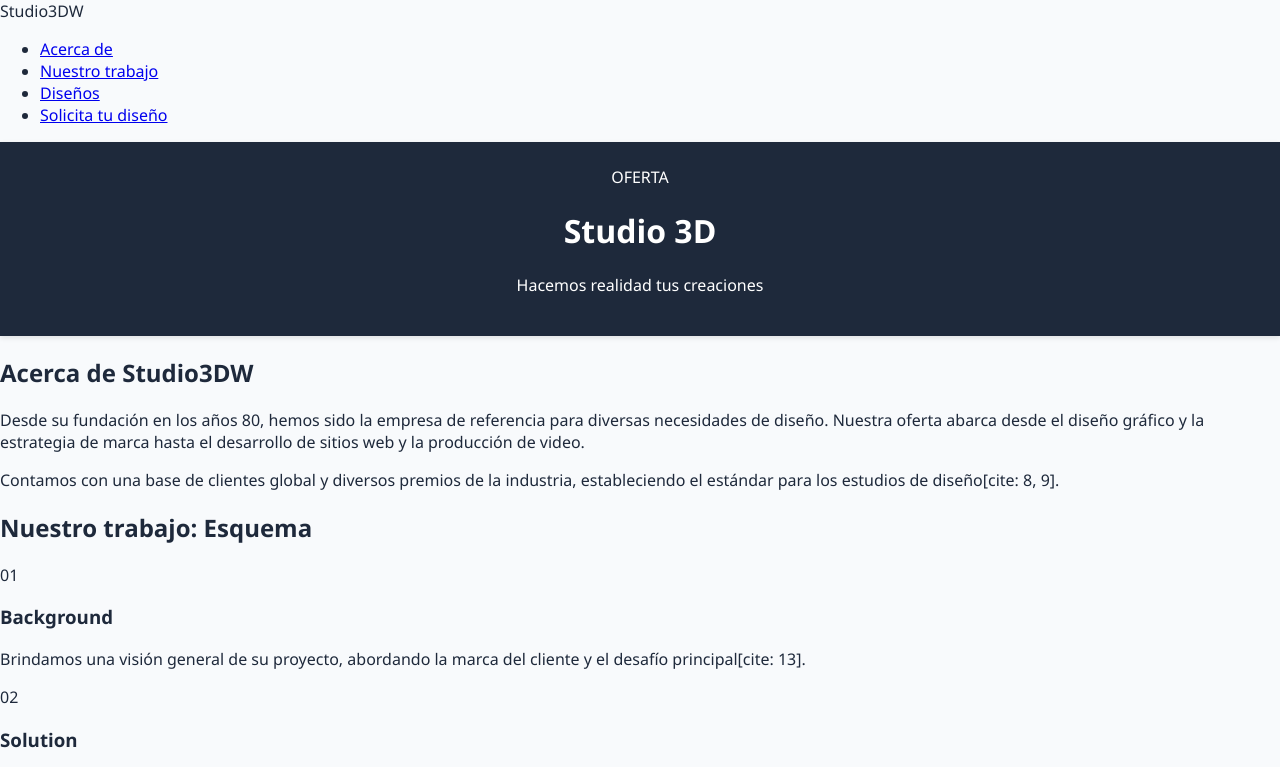
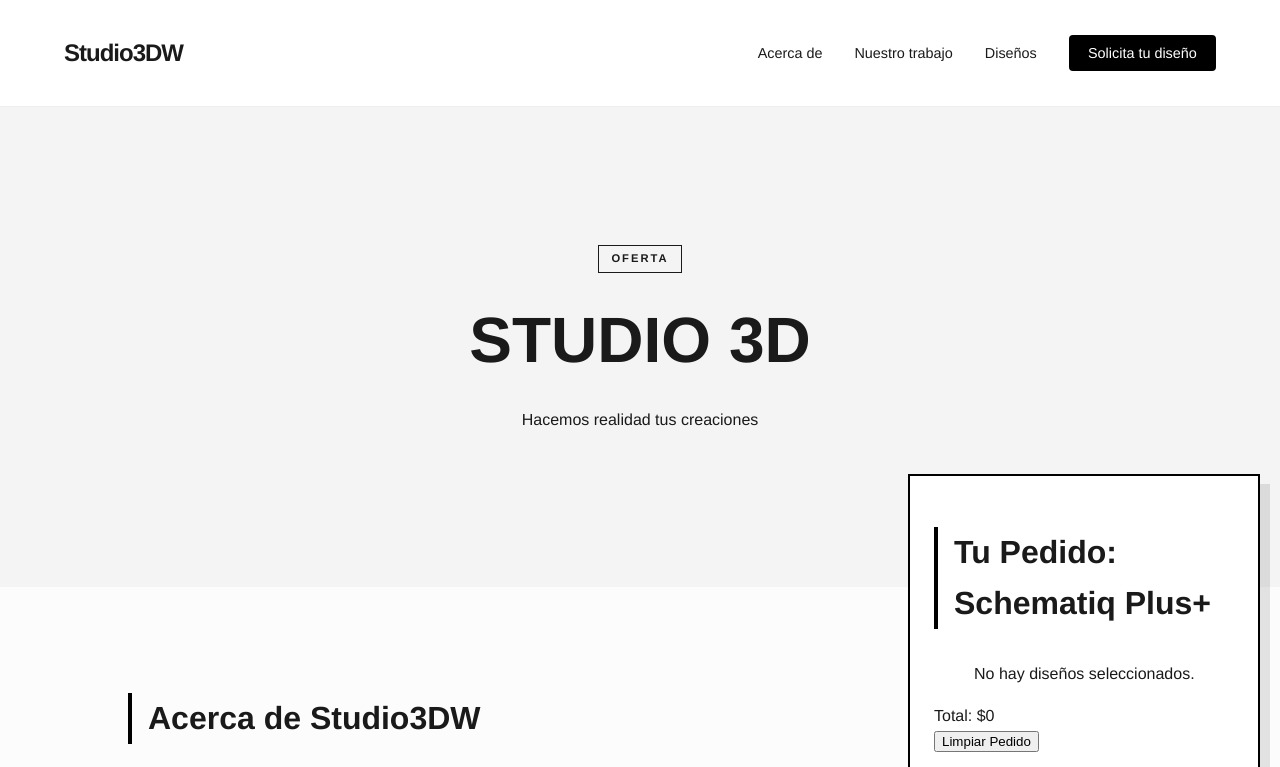
Before and after one commit to mystoremonito-hub/3DStoreW, a plain HTML site: page index.html in a window 1280 px wide. Shown: the top 767 px of the page. Drawn offline with Linux system fonts and the light colour scheme.

Commit message:
Update style.css

```diff
--- a/style.css
+++ b/style.css
@@ -1,132 +1,149 @@
-/* Configuraciones Básicas */
+/* Paleta de colores inspirada en Studio3DW */
 :root {
-    --primario: #2563eb;
-    --secundario: #1e293b;
-    --fondo: #f8fafc;
-    --blanco: #ffffff;
-    --acento: #ef4444;
+    --primario: #000000; /* Elegancia y profesionalismo */
+    --acento: #3d3d3d;
+    --fondo: #fcfcfc;
+    --texto: #1a1a1a;
+    --gris-suave: #f4f4f4;
 }
 
 body {
-    font-family: 'Segoe UI', Tahoma, Geneva, Verdana, sans-serif;
+    font-family: 'Helvetica Neue', Arial, sans-serif;
+    line-height: 1.6;
+    color: var(--texto);
     background-color: var(--fondo);
     margin: 0;
-    color: var(--secundario);
 }
 
-header {
-    background-color: var(--secundario);
-    color: var(--blanco);
-    padding: 1.5rem;
-    text-align: center;
-    box-shadow: 0 2px 5px rgba(0,0,0,0.1);
+/* Navegación */
+.navbar {
+    display: flex;
+    justify-content: space-between;
+    align-items: center;
+    padding: 1.5rem 5%;
+    background: white;
+    border-bottom: 1px solid #eee;
+    position: sticky;
+    top: 0;
+    z-index: 1000;
 }
 
-/* Contenedor Principal (Grid de 2 columnas) */
-main {
-    display: grid;
-    grid-template-columns: 1fr 350px;
-    gap: 2rem;
-    padding: 2rem;
-    max-width: 1200px;
-    margin: 0 auto;
+.logo {
+    font-weight: 900;
+    font-size: 1.5rem;
+    letter-spacing: -1px;
 }
 
-/* Responsive: si la pantalla es pequeña, una sola columna */
-@media (max-width: 768px) {
-    main {
-        grid-template-columns: 1fr;
-    }
+.nav-links {
+    list-style: none;
+    display: flex;
+    gap: 2rem;
 }
 
-/* Sección de Productos */
-#productos {
-    display: grid;
-    grid-template-columns: repeat(auto-fill, minmax(250px, 1fr));
-    gap: 1.5rem;
+.nav-links a {
+    text-decoration: none;
+    color: var(--texto);
+    font-weight: 500;
+    font-size: 0.9rem;
 }
 
-.producto {
-    background: var(--blanco);
-    padding: 1rem;
-    border-radius: 12px;
-    text-align: center;
-    transition: transform 0.3s ease;
-    box-shadow: 0 4px 6px -1px rgba(0,0,0,0.1);
+.btn-solicitar {
+    background: var(--primario);
+    color: white !important;
+    padding: 0.6rem 1.2rem;
+    border-radius: 4px;
 }
 
-.producto:hover {
-    transform: translateY(-5px);
+/* Hero Section */
+.hero {
+    height: 60vh;
+    display: flex;
+    align-items: center;
+    justify-content: center;
+    text-align: center;
+    background: var(--gris-suave);
+    padding: 0 10%;
 }
 
-.producto img {
-    max-width: 100%;
-    border-radius: 8px;
+.badge {
+    font-size: 0.7rem;
+    letter-spacing: 2px;
+    font-weight: bold;
+    border: 1px solid var(--texto);
+    padding: 4px 12px;
+    display: inline-block;
     margin-bottom: 1rem;
 }
 
-/* Botones */
-.btn-add {
-    background-color: var(--primario);
-    color: white;
-    border: none;
-    padding: 0.7rem 1.2rem;
-    border-radius: 6px;
-    cursor: pointer;
-    font-weight: bold;
-    width: 100%;
+.hero h1 {
+    font-size: 4rem;
+    margin: 0;
+    text-transform: uppercase;
 }
 
-.btn-add:hover {
-    background-color: #1d4ed8;
+/* Secciones Generales */
+.container {
+    padding: 5rem 10%;
 }
 
-/* Estilos del Carrito */
-#carrito-container {
-    background: var(--blanco);
-    padding: 1.5rem;
-    border-radius: 12px;
-    height: fit-content;
-    position: sticky;
-    top: 2rem;
-    box-shadow: 0 10px 15px -3px rgba(0,0,0,0.1);
+h2 {
+    font-size: 2rem;
+    border-left: 4px solid var(--primario);
+    padding-left: 1rem;
+    margin-bottom: 2rem;
 }
 
-#lista-carrito {
-    list-style: none;
-    padding: 0;
-    margin: 1rem 0;
-    border-top: 1px solid #e2e8f0;
+/* Grid de Trabajo (Background/Solution) */
+.work-grid {
+    display: grid;
+    grid-template-columns: repeat(2, 1fr);
+    gap: 3rem;
 }
 
-#lista-carrito li {
-    padding: 0.8rem 0;
-    border-bottom: 1px solid #e2e8f0;
-    display: flex;
-    justify-content: space-between;
-    font-size: 0.9rem;
+.card {
+    background: white;
+    padding: 2rem;
+    border: 1px solid #eee;
 }
 
-.total-container {
-    font-size: 1.2rem;
-    font-weight: bold;
-    margin-top: 1rem;
-    display: flex;
-    justify-content: space-between;
+.card-number {
+    font-size: 0.8rem;
+    color: #999;
+    margin-bottom: 0.5rem;
 }
 
-#vaciar-carrito {
-    background: transparent;
-    color: var(--acento);
-    border: 1px solid var(--acento);
-    padding: 0.5rem;
-    width: 100%;
-    margin-top: 1rem;
-    cursor: pointer;
-    border-radius: 6px;
+/* Galería de Conceptos */
+.gallery-grid {
+    display: grid;
+    grid-template-columns: repeat(auto-fit, minmax(200px, 1fr));
+    gap: 1rem;
+    padding: 0 10%;
 }
 
-#vaciar-carrito:hover {
+.gallery-item {
+    background: var(--primario);
+    color: white;
+    height: 150px;
+    display: flex;
+    align-items: center;
+    justify-content: center;
+    font-weight: bold;
+    text-transform: uppercase;
+    transition: 0.3s;
+}
+
+.gallery-item:hover {
     background: var(--acento);
-    color: white;
 }
+
+/* Carrito Estilo Studio3DW */
+#carrito-container {
+    position: fixed;
+    right: 20px;
+    bottom: 20px;
+    width: 300px;
+    background: white;
+    border: 2px solid var(--primario);
+    padding: 1.5rem;
+    box-shadow: 10px 10px 0px rgba(0,0,0,0.1);
+}
```
